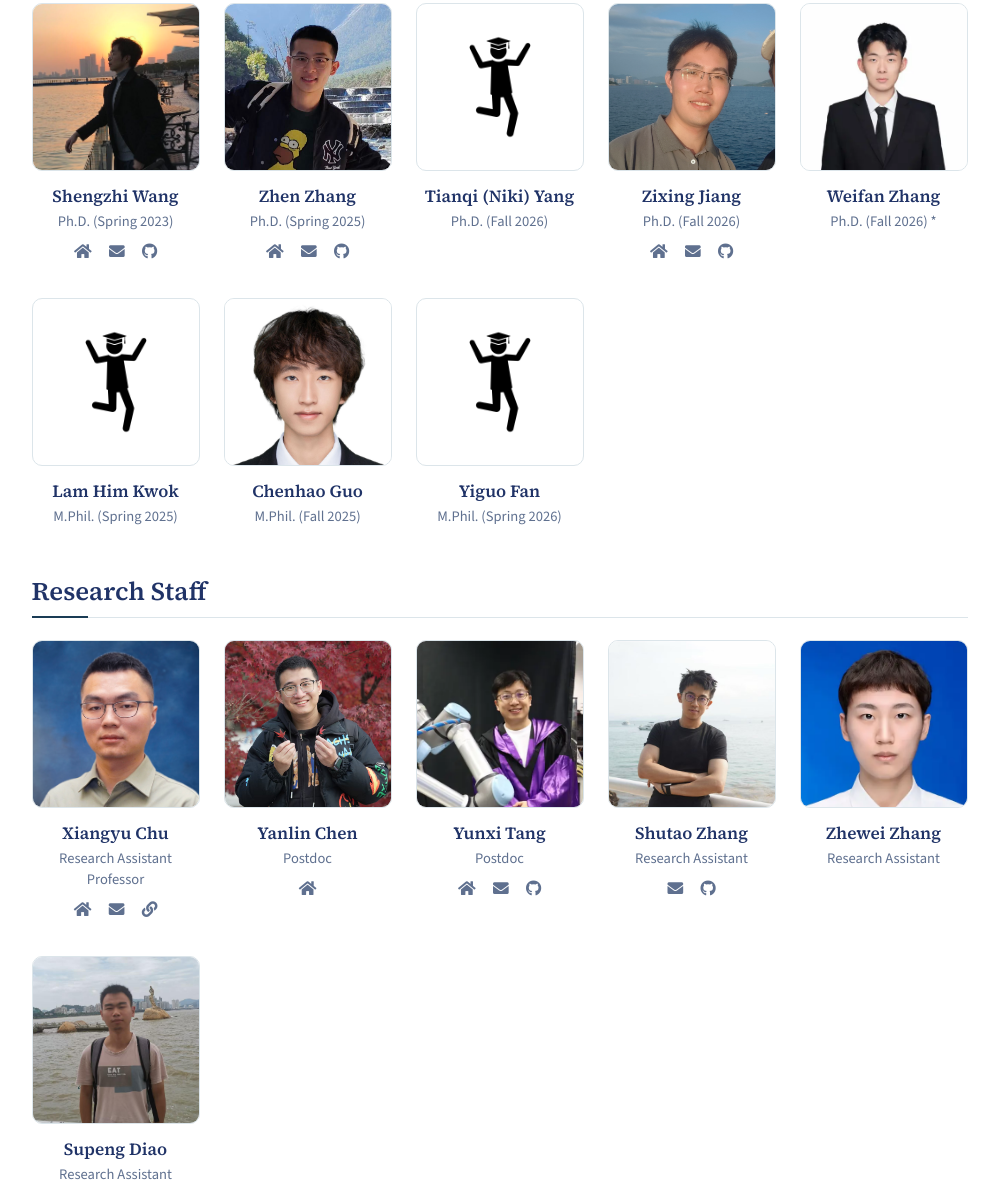
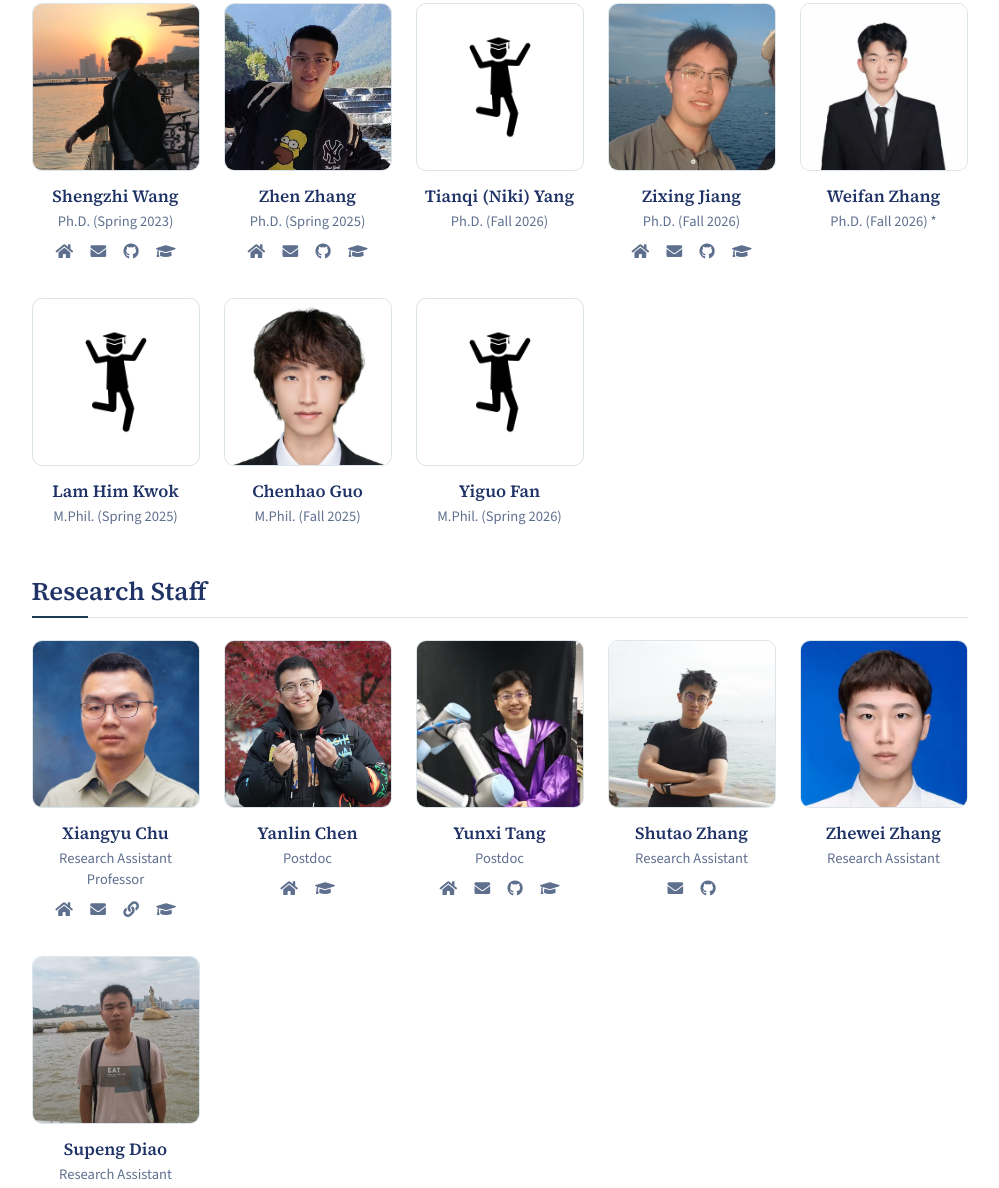
Before and after one commit to biomedirobotics/biomedirobotics.github.io, a plain HTML site: page people.html in a window 1280 px wide. Shown: the part 633-1821 px from the top of the page, without its empty margins (133-1132 px from the left). Drawn offline with nearby package versions, Linux system fonts and the light colour scheme.

Commit message:
content: add Google Scholar links to member cards
Seven cards (the PI and six members) gain a graduation-cap link to their
Google Scholar profile, alongside the existing email/github links.

```diff
--- a/people.html
+++ b/people.html
@@ -46,6 +46,8 @@
                         <a href="mailto:samuelau@mae.cuhk.edu.hk" aria-label="Email"><i class="fas fa-envelope"></i></a>
                         <a href="https://www4.mae.cuhk.edu.hk/peoples/au-kwok-wai-samuel/" target="_blank"
                             aria-label="Link"><i class="fas fa-link"></i></a>
+                        <a href="https://scholar.google.com/citations?user=ny2NIP0AAAAJ&hl=en" target="_blank"
+                            aria-label="Google Scholar"><i class="fas fa-graduation-cap"></i></a>
                     </div>
                 </div>
             </div>
@@ -66,6 +68,8 @@
                                 class="fas fa-envelope"></i></a>
                         <a href="https://github.com/edward9503" target="_blank" aria-label="GitHub"><i
                                 class="fab fa-github"></i></a>
+                        <a href="https://scholar.google.com/citations?user=DJTkVgYAAAAJ&hl=en" target="_blank"
+                            aria-label="Google Scholar"><i class="fas fa-graduation-cap"></i></a>
                     </div>
                 </div>
                 <div class="person">
@@ -79,6 +83,8 @@
                                 class="fas fa-envelope"></i></a>
                         <a href="https://github.com/zhzhen0626/" target="_blank" aria-label="GitHub"><i
                                 class="fab fa-github"></i></a>
+                        <a href="https://scholar.google.com/citations?user=sSDwMnsAAAAJ&hl=en" target="_blank"
+                            aria-label="Google Scholar"><i class="fas fa-graduation-cap"></i></a>
                     </div>
                 </div>
                 <div class="person">
@@ -97,6 +103,8 @@
                                 class="fas fa-envelope"></i></a>
                         <a href="https://github.com/zixingjiang" target="_blank" aria-label="GitHub"><i
                                 class="fab fa-github"></i></a>
+                        <a href="https://scholar.google.com/citations?user=bvhdV4AAAAAJ&hl=en" target="_blank"
+                            aria-label="Google Scholar"><i class="fas fa-graduation-cap"></i></a>
                     </div>
                 </div>
                 <div class="person">
@@ -135,6 +143,8 @@
                         <a href="mailto:xiangyuchu@cuhk.edu.hk" aria-label="Email"><i class="fas fa-envelope"></i></a>
                         <a href="https://www4.mae.cuhk.edu.hk/peoples/xiangyu-chu/" target="_blank"
                             aria-label="GitHub"><i class="fas fa-link"></i></a>
+                        <a href="https://scholar.google.com/citations?user=1v8bLDUAAAAJ&hl=en" target="_blank"
+                            aria-label="Google Scholar"><i class="fas fa-graduation-cap"></i></a>
                     </div>
                 </div>
                 <div class="person">
@@ -144,6 +154,8 @@
                     <div class="person-links">
                         <a href="https://yanlinchen9494-ctrl.github.io/" target="_blank" aria-label="Homepage"><i
                                 class="fas fa-home"></i></a>
+                        <a href="https://scholar.google.com/citations?user=wMN9NfcAAAAJ&hl=en" target="_blank"
+                            aria-label="Google Scholar"><i class="fas fa-graduation-cap"></i></a>
                     </div>
                 </div>
                 <div class="person">
@@ -156,6 +168,8 @@
                         <a href="mailto:yunxitang@cuhk.edu.hk" aria-label="Email"><i class="fas fa-envelope"></i></a>
                         <a href="https://github.com/YunxiTang" target="_blank" aria-label="GitHub"><i
                                 class="fab fa-github"></i></a>
+                        <a href="https://scholar.google.com/citations?user=HlvVxEYAAAAJ&hl=en" target="_blank"
+                            aria-label="Google Scholar"><i class="fas fa-graduation-cap"></i></a>
                     </div>
                 </div>
                 <div class="person">
@@ -348,12 +362,14 @@
     <footer class="site-footer">
         <div class="container footer-row">
             <p class="footer-note">Thanks for the <a href="https://github.com/LeCAR-Lab/LeCAR-Lab.github.io"
-                    target="_blank" rel="noopener">source code</a> from <a
-                    href="https://lecar-lab.github.io/" target="_blank" rel="noopener">LeCAR
+                    target="_blank" rel="noopener">source code</a> from <a href="https://lecar-lab.github.io/"
+                    target="_blank" rel="noopener">LeCAR
                     Lab</a>. Last updated: 2026-09-25.</p>
             <div class="social-icons">
-                <a href="https://youtube.com/@bioroboticsmedicaltechnolo8845" target="_blank" aria-label="YouTube"><i class="fab fa-youtube"></i></a>
-                <a href="https://github.com/biomedirobotics" target="_blank" aria-label="GitHub"><i class="fab fa-github"></i></a>
+                <a href="https://youtube.com/@bioroboticsmedicaltechnolo8845" target="_blank" aria-label="YouTube"><i
+                        class="fab fa-youtube"></i></a>
+                <a href="https://github.com/biomedirobotics" target="_blank" aria-label="GitHub"><i
+                        class="fab fa-github"></i></a>
             </div>
         </div>
     </footer>
```
